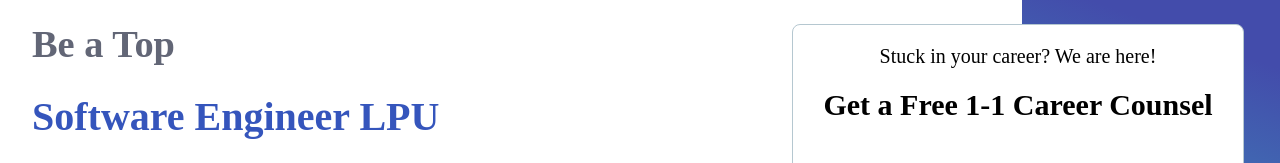
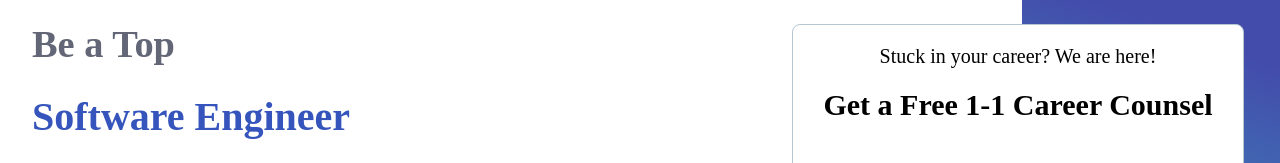
Before and after one commit to Harikiran-7/programmin-patashala, a plain HTML site: page index.html in a window 1280 px wide. Shown: the part 88-251 px from the top of the page. Drawn offline with Linux system fonts and the light colour scheme.

Commit message:
lpu to se

```diff
--- a/index.html
+++ b/index.html
@@ -30,7 +30,7 @@
         <div id="remaining-header">
             <div id="logos">
                 <h1 id="logo-text-1">Be a Top</h1>
-                <h1 id="logo-text-2">Software Engineer LPU</h1>
+                <h1 id="logo-text-2">Software Engineer</h1>
                 <img src="images/Screenshot 2023-01-13 at 12.52.49 AM.png" alt="The logos">
                 <button class="logos-button">Start Learning For Free</button>
                 <p>Watch 100+ free lectures. No commitment, cancel anytime.</p>
```
